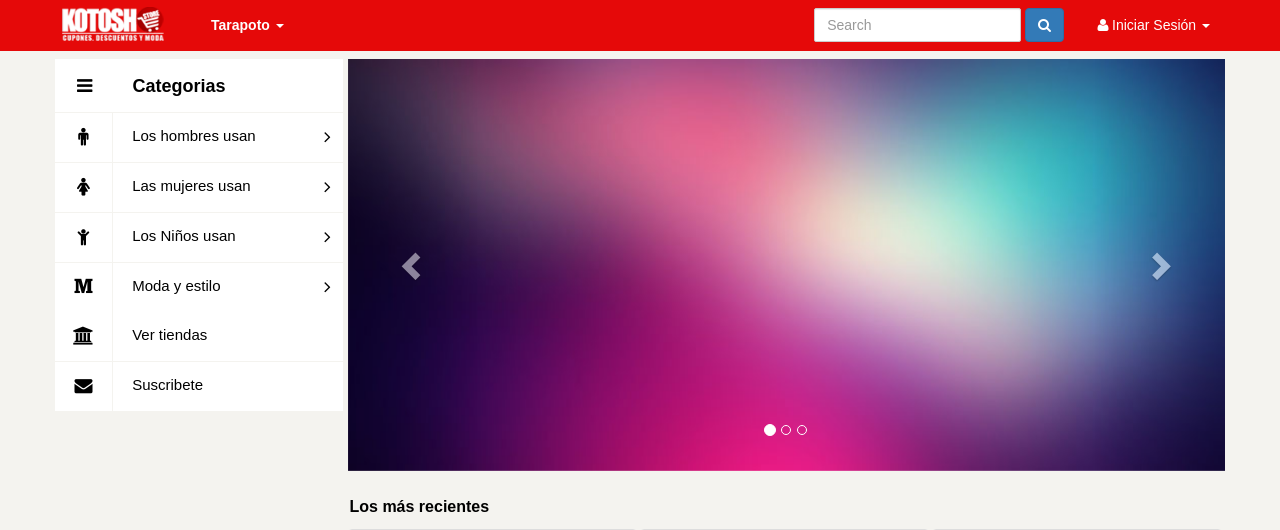
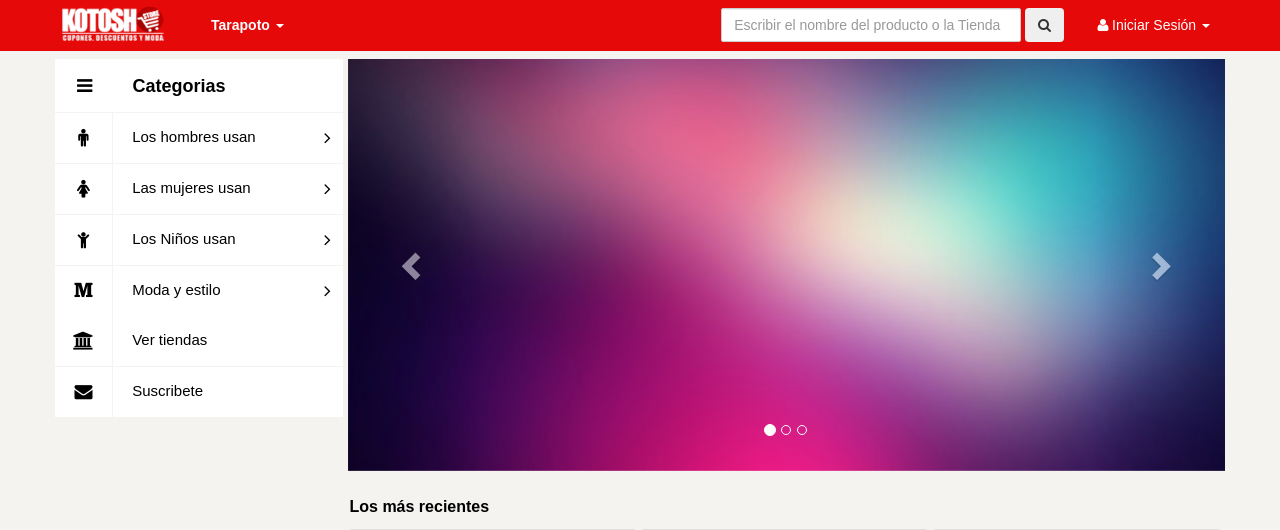
Before and after one commit to franco1310/kts, a PHP site: page / in a window 1280 px wide. Shown: the top 530 px of the page. Run offline with PHP 8.4, Linux system fonts and the light colour scheme; some libraries are stand-ins or nearby versions.

Commit message:
Modificacion de Menu3d3

```diff
--- a/css/menu3d.css
+++ b/css/menu3d.css
@@ -435,7 +435,7 @@
 .menu3dmega > ul > li i {
 
     font-size: 18px;
-    line-height: 49px;
+    line-height: 50px;
     text-align: center;
     vertical-align: middle;
     width: 58px;
@@ -497,5 +497,5 @@
 .menu3dmega > ul > li i {line-height: 49px;}
 }
 @media (min-width: 1200px) {
-.menu3dmega > ul > li i {line-height: 49px;}
+.menu3dmega > ul > li i {line-height: 50px;}
 }
--- a/index.php
+++ b/index.php
@@ -63,8 +63,8 @@
       </ul>
       <form class="navbar-form navbar-right" role="search">
         <div class="form-group">
-	  		<input type="text" class="form-control form-ks" placeholder="Search">
-	  		<button type="submit" class="btn btn-primary"><i class="fa fa-search"></i></button>
+	  		<input type="text" class="form-control form-ks" placeholder="Escribir el nombre del producto o la Tienda" style="width:300px">
+	  		<button type="submit" class="btn"><i class="fa fa-search"></i></button>
         </div>
       </form>
     </div>
```
